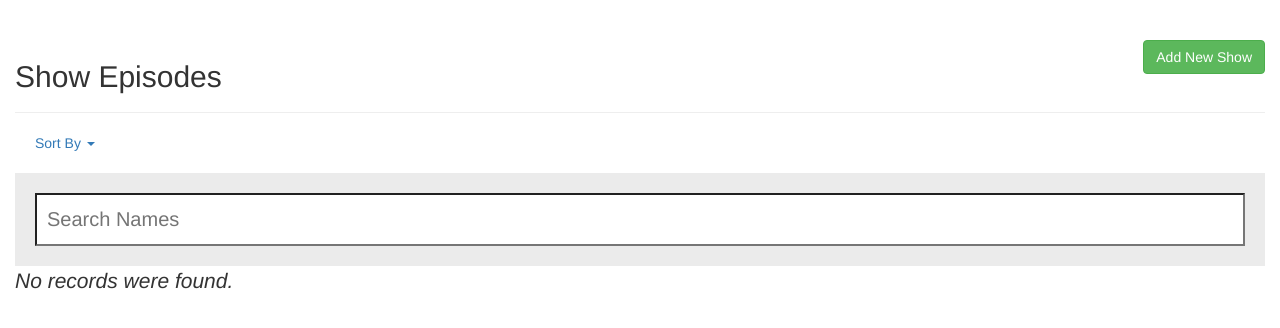
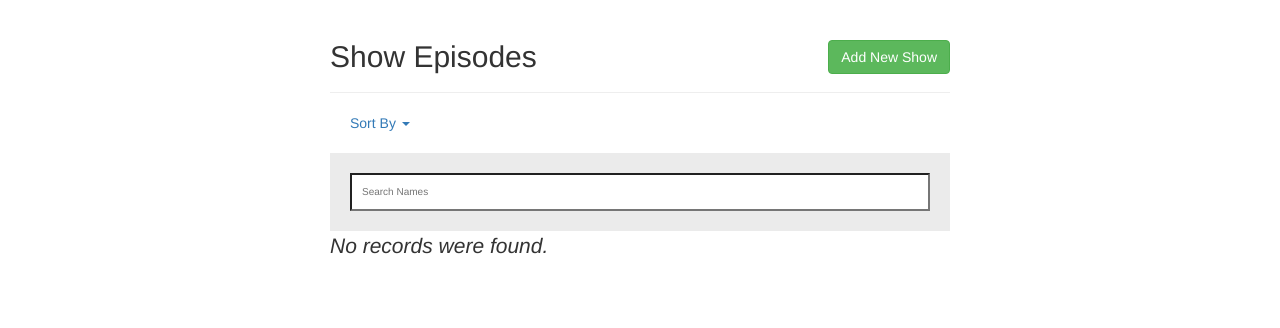
Before and after one commit to daveOTlinux/episodes, a PHP site: page / in a window 1280 px wide. Shown: the top 328 px of the page. Run offline with PHP 8.4, Linux system fonts and the light colour scheme; data that the repository does not hold is empty.

Commit message:
Fixed CSS for search box

```diff
--- a/index.php
+++ b/index.php
@@ -29,6 +29,18 @@
 	 });
 
 </script>
+    <style type="text/css">
+        .wrapper{
+            width: 650px;
+            margin: 0 auto;
+        }
+        .page-header h2{
+            margin-top: 0;
+        }
+        table tr td:last-child a{
+            margin-right: 15px;
+        }
+    </style>
  <script type="text/javascript">
      $(document).ready(function(){
          $('[data-toggle="tooltip"]').tooltip();
@@ -77,12 +89,12 @@
 	                      echo "<table class='table table-bordered table-hover'>";
 	                          echo "<thead>";
 	                              echo "<tr>";
-	                                  echo "<th style='width: 15%'>ID</th>";
-	                                  echo "<th style='width: 50%'>Show Name</th>";
+	                                  echo "<th style='width: 10%'>ID</th>";
+	                                  echo "<th style='width: 40%'>Show Name</th>";
 	                                  echo "<th style='width: 5%'>Next Episode</th>";
 	                                  echo "<th style='width: 5%'>Season</th>";
 	                                  echo "<th style='width: 20%'>Show Source</th>";
-	                                  echo "<th style='width: 15%'>Action</th>";
+	                                  echo "<th style='width: 20%'>Action</th>";
 	                              echo "</tr>";
 	                          echo "</thead>";
 	                          echo "<tbody>";
--- a/style.css
+++ b/style.css
@@ -23,7 +23,7 @@
 }
 #content input {
     width: 100%;
-    font-size:20px;
+    font-size:10px;
     color: #424242;
     padding:10px;
 }
```
